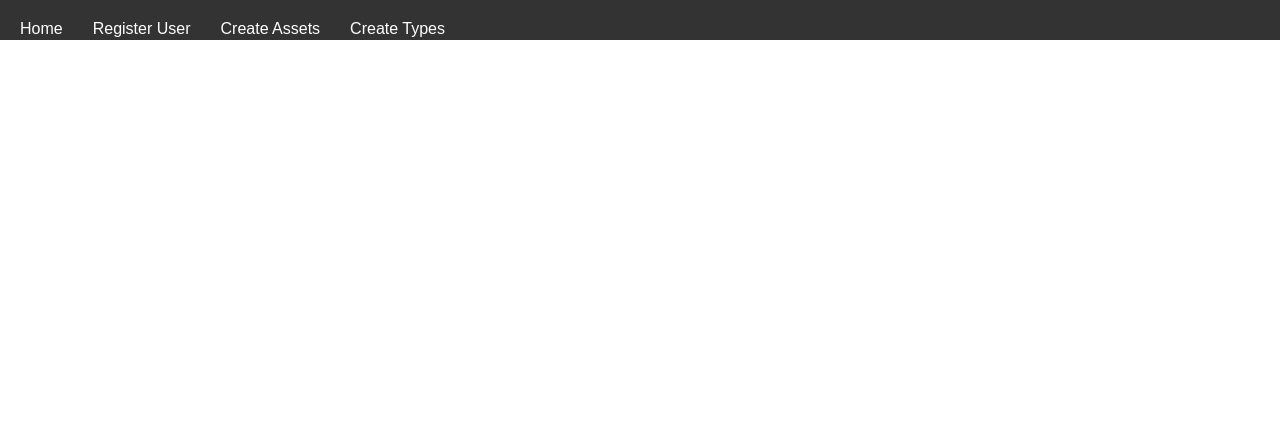
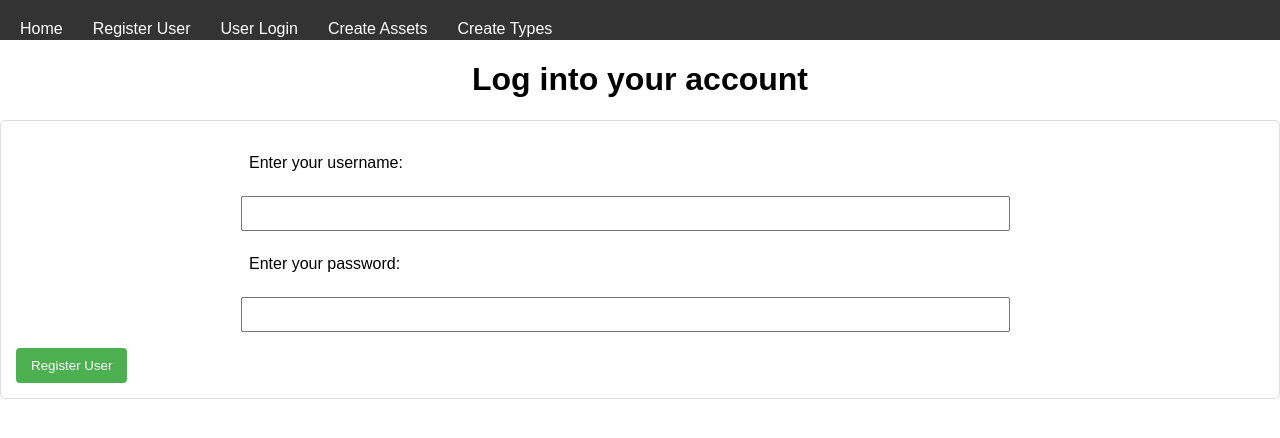
Before and after one commit to shahd9290/Assets-Repository, a React (Create React App) app in the folder frontend/frontend-app/: page /user-login in a window 1280 px wide. Shown: the top 438 px of the page. Built offline with nearby package versions, Linux system fonts and the light colour scheme.

Commit message:
User Login page added

```diff
--- a/frontend/frontend-app/src/Home.js
+++ b/frontend/frontend-app/src/Home.js
@@ -3,6 +3,7 @@ import Navbar from "./components/Navbar";
 import Types from "./Types";
 import App from "./App";
 import NewUser from "./NewUser";
+import UserLogin from "./UserLogin";
 import AssetTable from "./components/AssetTable";
 function Home() {
 
@@ -11,10 +12,11 @@ function Home() {
     <div>
         <Navbar />
         <Routes>
+            <Route path='/register-user' element={<NewUser/>} />
+            <Route path='/user-login' element={<UserLogin/>} />
             <Route path='/create-assets' element={<App/>} />
             <Route path='/create-types' element={<Types/>} />
             <Route path='/assets' element={<AssetTable/>} />
-            <Route path='/register-user' element={<NewUser/>} />
         </Routes>
 
     </div>
--- /dev/null
+++ b/frontend/frontend-app/src/UserLogin.js
@@ -0,0 +1,27 @@
+import './App.css';
+
+function UserLogin() {
+  return (
+    <div className="UserLogin">
+      <head>
+        <title>User Login</title>
+      </head>
+      <body>
+        <h1>Log into your account</h1>
+        <form>
+          <label for="userName">Enter your username:</label>
+          <p></p>
+          <input type="text" id="userName" name="user" required/>
+          <p></p>
+          <label for="passWord">Enter your password:</label>
+          <p></p>
+          <input type="password" id="passWord" name="pass" required/>
+          <p></p>
+          <button type="submit" onclick="handleButtonClick(id)" name="button">Register User</button>
+        </form>
+      </body>
+    </div>
+  );
+}
+
+export default UserLogin;
--- a/frontend/frontend-app/src/components/Navbar.js
+++ b/frontend/frontend-app/src/components/Navbar.js
@@ -8,6 +8,7 @@ const Navbar = () => {
       <nav className='justify-content-center'>
         <a href='/assets'>Home</a>
         <a href='/register-user'>Register User</a>
+        <a href='/user-login'>User Login</a>
         <a href='/create-assets'>Create Assets </a>
         <a href='/create-types'>Create Types</a>
       </nav>
```
